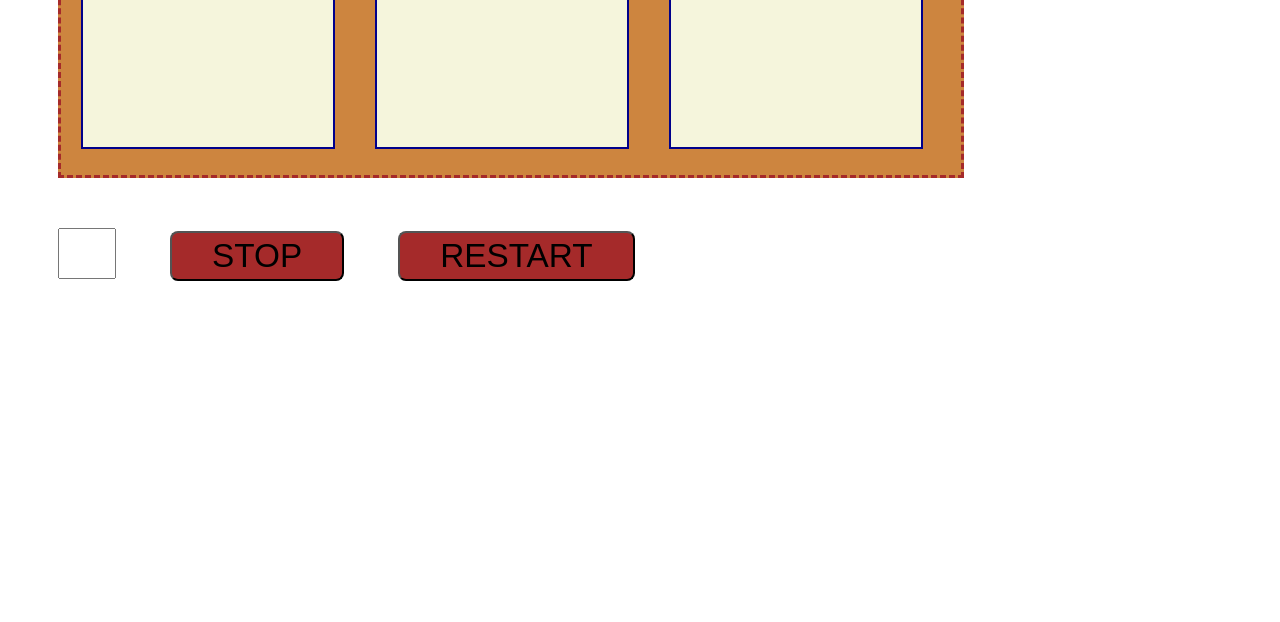
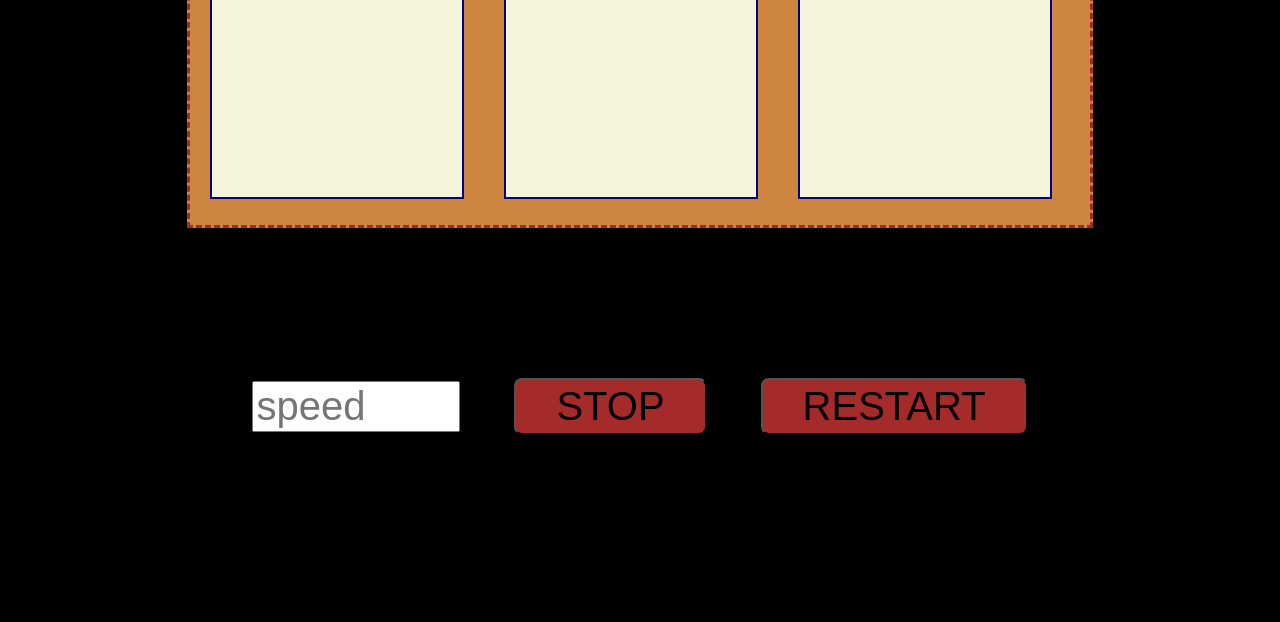
Before and after one commit to rekha0suthar/Slot-Machine-Game, a plain HTML site: page index.html in a window 1280 px wide. Shown: the part 178-800 px from the top of the page. Drawn offline with Linux system fonts and the light colour scheme.

Commit message:
final touch done

```diff
--- a/index.html
+++ b/index.html
@@ -4,7 +4,7 @@
 <head>
   <meta charset="UTF-8" />
   <meta name="viewport" content="width=device-width, initial-scale=1.0" />
-  <title>Document</title>
+  <title>TheSlotMachine</title>
   <script async defer src="script.js"></script>
   <link rel="stylesheet" href="style.css">
 </head>
@@ -21,9 +21,12 @@
       <div class="value" id="value3">😇</div>
     </div>
   </div>
-  <input id="inpSpeed" type="number" min="1" max="10">
-  <button class="btn" id="btnStop">STOP</button>
-  <button class="btn" id="btnStart">RESTART</button>
+  <div class="speednbtn">
+    <input id="inpSpeed" type="number" min="1" max="10" placeholder="speed">
+    <button class="btn" id="btnStop">STOP</button>
+    <button class="btn" id="btnStart">RESTART</button>
+  </div>
+
 
 </body>
 
--- a/script.js
+++ b/script.js
@@ -49,12 +49,21 @@ function updateAnimation(newSpeed) {
 }
 
 inpSpeed.onchange = function (ev) {
-    // document.documentElement => this is ":root" of css
+
+    //if updated speed is 0 , stop
+    if((parseInt(ev.target.value))===0){
+        promiseObj()
+        inpSpeed.disabled = false;
+    }
+    else{
+         // document.documentElement => this is ":root" of css
     document.documentElement.style.setProperty('--speed',ev.target.value )
-    updateAnimation(ev.target.value)
+        updateAnimation(ev.target.value)
     // speed = getComputedStyle(document.documentElement)
     //     .getPropertyValue('--speed') OR
-    speed = ev.target.value ;
+        speed = ev.target.value ;
+    }
+
 }
 
 btnStop.onclick = function(){
--- a/style.css
+++ b/style.css
@@ -1,3 +1,6 @@
+body{
+background-color: black;
+}
 
 :root {
     --speed: 5;
@@ -7,27 +10,25 @@
     border: dashed brown 3px;
     height: 300px;
     width: 900px;
-    margin: 50px;
-
+    margin-top: 100px;
     z-index: 5;
     display: flex;
+    margin-left:auto;
+    margin-right:auto;
 }
 
 #inpSpeed {
     font-size: 30pt;
     margin:0px 50px;
-    width: 50px;
+    width:200px;
 }
 
 .slot {
     height: 250px;
     width: 250px;
     margin: 20px;
-
     overflow: hidden;
-
     z-index: 1;
-
     background-color: beige;
     border: solid darkblue 2px;
     text-align: center;
@@ -53,10 +54,15 @@
 
 .btn{
     background-color:brown;
-    font-size: 25pt;
+    font-size: 30pt;
     cursor: pointer;
     font-style:ariel;
     margin-right:50px;
     border-radius: 8px;
     padding:4px 40px;
 }
+
+.speednbtn{
+    text-align: center;
+    margin-top:150px;
+}
```
